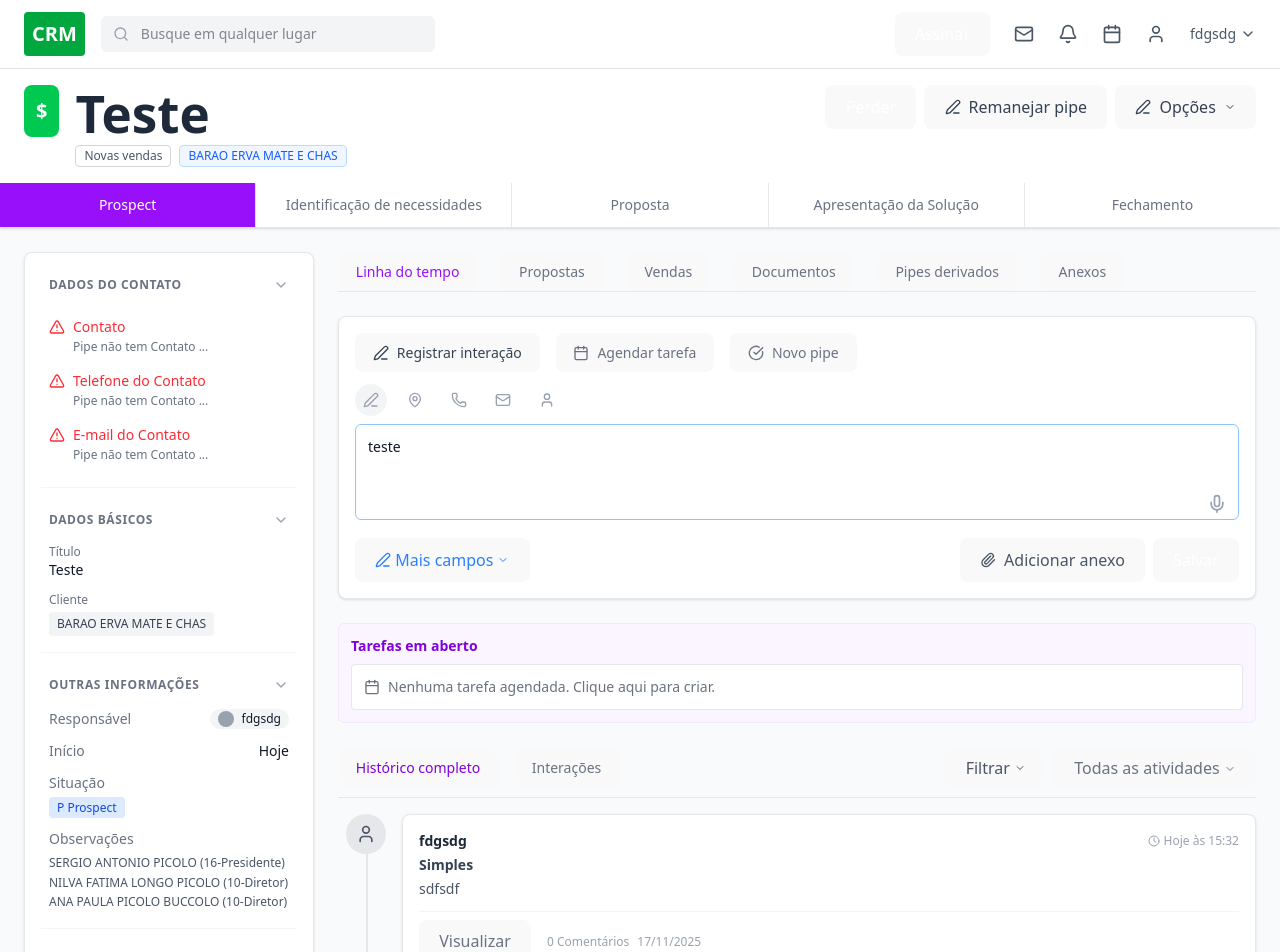
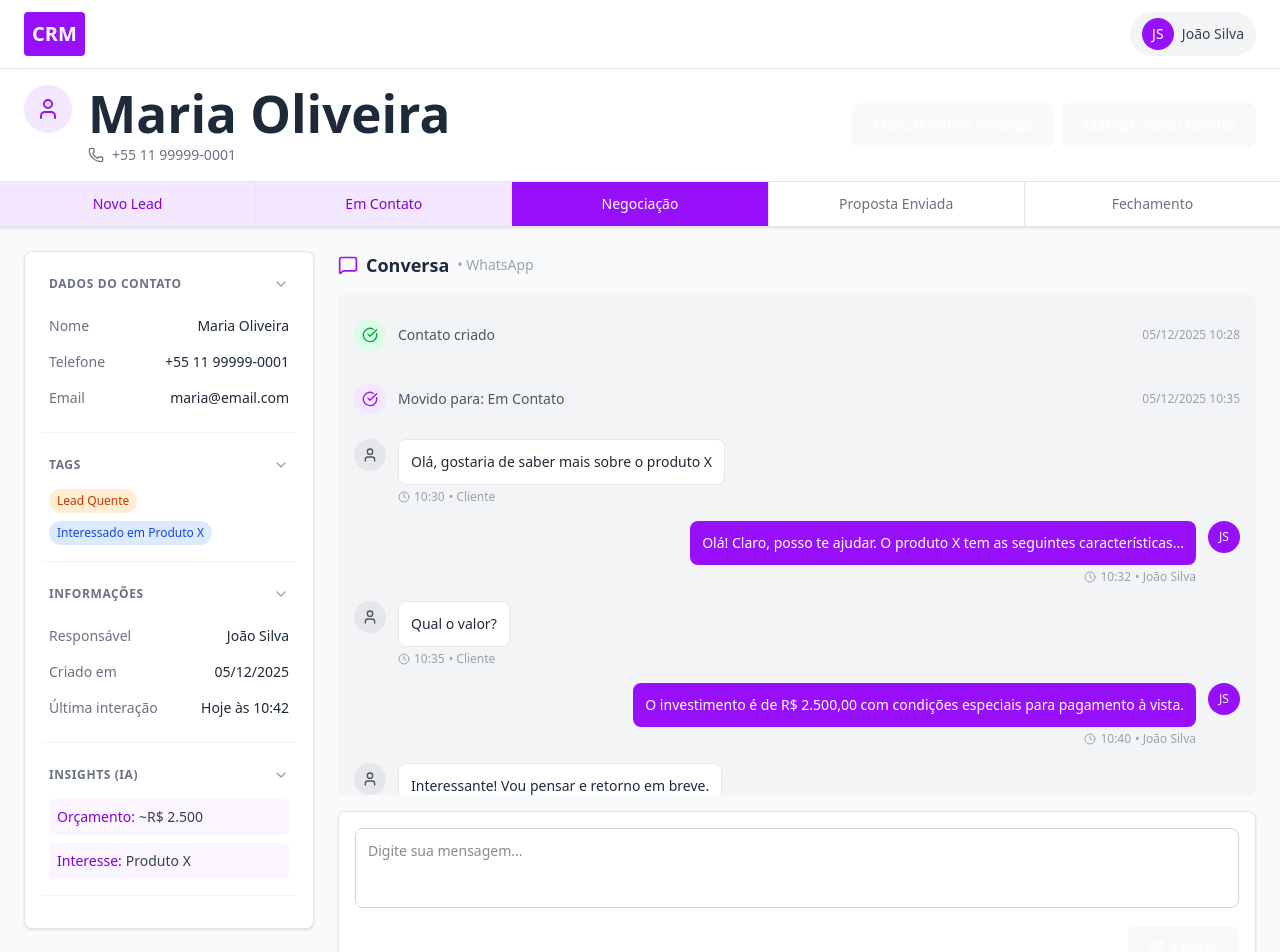
Before and after one commit to hmassareli/omni-channel-app, a React (Vite) app in the folder apps/web/: page / in a window 1280 px wide. Shown: the top 952 px of the page. Built offline with nearby package versions, Linux system fonts and the light colour scheme.

Commit message:
adicionar tela de histório do contato

```diff
--- a/apps/web/src/App.tsx
+++ b/apps/web/src/App.tsx
@@ -1,124 +1,86 @@
 import {
-  AlertTriangle,
-  Bell,
-  Calendar,
   CheckCircle,
   ChevronDown,
   Clock,
-  Mail,
-  MapPin,
-  Mic,
-  Paperclip,
-  PenLine,
+  MessageSquare,
   Phone,
-  Search,
+  Send,
   User,
 } from "lucide-react";
 import React from "react";
 
-// --- Componentes Menores (poderiam estar em arquivos separados) ---
+// --- Componentes ---
 
 const TopHeader = () => (
   <header className="flex items-center justify-between px-6 py-3 bg-white border-b border-gray-200">
-    <div className="flex items-center w-1/3">
-      <div className="bg-green-600 p-2 rounded text-white mr-4 font-bold">
-        {/* Logo Placeholder */}
+    <div className="flex items-center">
+      <div className="bg-purple-600 p-2 rounded text-white font-bold">
         <span className="text-xl">CRM</span>
-      </div>
-      <div className="relative w-full max-w-md">
-        <Search className="absolute left-3 top-2.5 h-4 w-4 text-gray-400" />
-        <input
-          type="text"
-          placeholder="Busque em qualquer lugar"
-          className="w-full pl-10 pr-4 py-2 bg-gray-100 rounded-md text-sm focus:outline-none focus:ring-2 focus:ring-purple-500"
-        />
       </div>
     </div>
 
-    <div className="flex items-center space-x-6 text-gray-600">
-      <button className="bg-purple-700 text-white px-4 py-1.5 rounded text-sm font-medium hover:bg-purple-800">
-        Assinar
-      </button>
-      <Mail className="h-5 w-5 cursor-pointer hover:text-gray-800" />
-      <Bell className="h-5 w-5 cursor-pointer hover:text-gray-800" />
-      <Calendar className="h-5 w-5 cursor-pointer hover:text-gray-800" />
-      <User className="h-5 w-5 cursor-pointer hover:text-gray-800" />
-      <div className="flex items-center cursor-pointer">
-        <span className="text-sm font-medium mr-1">fdgsdg</span>
-        <ChevronDown className="h-4 w-4" />
+    <div className="flex items-center gap-3">
+      <div className="flex items-center gap-2 px-3 py-1.5 rounded-full bg-gray-100 hover:bg-gray-200 cursor-pointer">
+        <div className="w-8 h-8 bg-purple-600 rounded-full flex items-center justify-center text-white text-sm font-medium">
+          JS
+        </div>
+        <span className="text-sm font-medium text-gray-700">João Silva</span>
       </div>
     </div>
   </header>
 );
 
-const DealHeader = ({ title, clientName }) => (
-  <div className="px-6 py-4 bg-white flex justify-between items-start">
+const ContactHeader = ({ contactName, phone }: { contactName: string; phone: string }) => (
+  <div className="px-6 py-4 bg-white flex justify-between items-center border-b border-gray-200">
     <div className="flex items-start gap-4">
-      <div className="bg-green-500 p-3 rounded-lg">
-        <span className="text-white font-bold text-xl">$</span>
+      <div className="w-12 h-12 bg-purple-100 rounded-full flex items-center justify-center">
+        <User className="w-6 h-6 text-purple-600" />
       </div>
       <div>
-        <h1 className="text-2xl font-semibold text-gray-800">{title}</h1>
-        <div className="flex gap-2 mt-1">
-          <span className="px-2 py-0.5 text-xs border border-gray-300 rounded text-gray-600 bg-white">
-            Novas vendas
-          </span>
-          <span className="px-2 py-0.5 text-xs border border-blue-200 text-blue-600 bg-blue-50 rounded flex items-center">
-            {clientName}
-          </span>
+        <h1 className="text-xl font-semibold text-gray-800">{contactName}</h1>
+        <div className="flex items-center gap-2 mt-1 text-gray-500 text-sm">
+          <Phone className="w-4 h-4" />
+          <span>{phone}</span>
         </div>
       </div>
     </div>
 
     <div className="flex gap-2">
       <button className="px-4 py-2 bg-red-500 text-white text-sm font-medium rounded hover:bg-red-600">
-        Perder
+        Marcar como Perdido
       </button>
-      <button className="px-4 py-2 border border-gray-300 text-gray-700 text-sm font-medium rounded hover:bg-gray-50 flex items-center gap-2">
-        <PenLine className="h-4 w-4" /> Remanejar pipe
-      </button>
-      <button className="px-4 py-2 border border-gray-300 text-gray-700 text-sm font-medium rounded hover:bg-gray-50 flex items-center gap-2">
-        <PenLine className="h-4 w-4" /> Opções{" "}
-        <ChevronDown className="h-3 w-3" />
+      <button className="px-4 py-2 bg-green-500 text-white text-sm font-medium rounded hover:bg-green-600">
+        Marcar como Ganho
       </button>
     </div>
   </div>
 );
 
-const PipelineSteps = () => {
-  const steps = [
-    "Prospect",
-    "Identificação de necessidades",
-    "Proposta",
-    "Apresentação da Solução",
-    "Fechamento",
-  ];
-  const currentStepIndex = 0; // Controla qual está ativo
-
+const PipelineSteps = ({ stages, currentStageIndex }: { stages: string[]; currentStageIndex: number }) => {
   return (
     <div className="flex w-full bg-white border-b border-gray-200">
-      {steps.map((step, index) => (
+      {stages.map((step, index) => (
         <div
           key={index}
           className={`
-            flex-1 py-3 text-center text-sm font-medium relative cursor-pointer
-            ${
-              index === currentStepIndex
-                ? "bg-purple-600 text-white"
+            flex-1 py-3 text-center text-sm font-medium cursor-pointer transition-colors
+            ${index === currentStageIndex
+              ? "bg-purple-600 text-white"
+              : index < currentStageIndex
+                ? "bg-purple-100 text-purple-700"
                 : "bg-white text-gray-500 hover:bg-gray-50"
             }
-            ${index < steps.length - 1 ? "border-r border-gray-200" : ""}
+            ${index < stages.length - 1 ? "border-r border-gray-200" : ""}
           `}
         >
           {step}
-          {/* Triângulo decorativo (CSS pseudo-element simulado) para efeito de seta poderia ser adicionado aqui */}
         </div>
       ))}
     </div>
   );
 };
 
-const SidebarSection = ({ title, children, defaultOpen = true }) => {
+const SidebarSection = ({ title, children, defaultOpen = true }: { title: string; children: React.ReactNode; defaultOpen?: boolean }) => {
   const [isOpen, setIsOpen] = React.useState(defaultOpen);
   return (
     <div className="mb-4 border-b border-gray-100 pb-4">
@@ -130,9 +92,7 @@ const SidebarSection = ({ title, children, defaultOpen = true }) => {
           {title}
         </h3>
         <ChevronDown
-          className={`h-4 w-4 text-gray-400 transition-transform ${
-            isOpen ? "" : "-rotate-90"
-          }`}
+          className={`h-4 w-4 text-gray-400 transition-transform ${isOpen ? "" : "-rotate-90"}`}
         />
       </div>
       {isOpen && <div className="mt-2 px-2">{children}</div>}
@@ -140,65 +100,72 @@ const SidebarSection = ({ title, children, defaultOpen = true }) => {
   );
 };
 
-const FieldRow = ({ label, value, alert }) => (
-  <div className="flex items-start py-2 text-sm">
-    {alert && (
-      <AlertTriangle className="h-4 w-4 text-red-500 mr-2 mt-0.5 shrink-0" />
-    )}
-    <div className="flex-1">
-      <span
-        className={`block ${
-          alert ? "text-red-500 font-medium" : "text-gray-800"
-        }`}
-      >
-        {label}
-      </span>
-      <span className="text-gray-500 text-xs block mt-0.5">
-        {value || (alert ? "Pipe não tem Contato ..." : "Adicionar ...")}
-      </span>
+const InfoRow = ({ label, value }: { label: string; value: string }) => (
+  <div className="flex justify-between items-center py-2 text-sm">
+    <span className="text-gray-500">{label}</span>
+    <span className="text-gray-800 font-medium">{value || "—"}</span>
+  </div>
+);
+
+const TagBadge = ({ label, color }: { label: string; color: string }) => (
+  <span className={`px-2 py-1 text-xs font-medium rounded-full ${color}`}>
+    {label}
+  </span>
+);
+
+const TimelineMessage = ({
+  sender,
+  time,
+  message,
+  isInbound
+}: {
+  sender: string;
+  time: string;
+  message: string;
+  isInbound: boolean;
+}) => (
+  <div className={`flex gap-3 mb-4 ${isInbound ? "" : "flex-row-reverse"}`}>
+    <div className={`w-8 h-8 rounded-full flex items-center justify-center shrink-0 ${
+      isInbound ? "bg-gray-200 text-gray-600" : "bg-purple-600 text-white"
+    }`}>
+      {isInbound ? <User className="h-4 w-4" /> : <span className="text-xs font-medium">JS</span>}
+    </div>
+
+    <div className={`max-w-[70%] ${isInbound ? "" : "text-right"}`}>
+      <div className={`inline-block p-3 rounded-lg ${
+        isInbound
+          ? "bg-white border border-gray-200 text-gray-800"
+          : "bg-purple-600 text-white"
+      }`}>
+        <p className="text-sm">{message}</p>
+      </div>
+      <div className={`flex items-center gap-1 mt-1 text-xs text-gray-400 ${isInbound ? "" : "justify-end"}`}>
+        <Clock className="h-3 w-3" />
+        <span>{time}</span>
+        <span>• {sender}</span>
+      </div>
     </div>
   </div>
 );
 
-const TimelineItem = ({ user, time, title, description, type }) => (
-  <div className="flex gap-4 mb-6 relative">
-    {/* Linha vertical conectora */}
-    <div className="absolute left-5 top-10 bottom-[-24px] w-0.5 bg-gray-200"></div>
-
-    <div
-      className={`w-10 h-10 rounded-full flex items-center justify-center shrink-0 z-10 ${
-        type === "create"
-          ? "bg-green-500 text-white"
-          : "bg-gray-200 text-gray-600"
-      }`}
-    >
-      {type === "create" ? (
-        <CheckCircle className="h-5 w-5" />
-      ) : (
-        <User className="h-5 w-5" />
-      )}
+const TimelineEvent = ({
+  time,
+  title,
+  type
+}: {
+  time: string;
+  title: string;
+  type: "create" | "stage_change";
+}) => (
+  <div className="flex items-center gap-3 mb-4 py-2">
+    <div className={`w-8 h-8 rounded-full flex items-center justify-center shrink-0 ${
+      type === "create" ? "bg-green-100 text-green-600" : "bg-purple-100 text-purple-600"
+    }`}>
+      <CheckCircle className="h-4 w-4" />
     </div>
-
-    <div className="bg-white p-4 rounded-lg border border-gray-200 shadow-sm w-full">
-      <div className="flex justify-between mb-1">
-        <span className="font-bold text-gray-800 text-sm">{user}</span>
-        <span className="text-xs text-gray-400 flex items-center gap-1">
-          <Clock className="h-3 w-3" /> {time}
-        </span>
-      </div>
-      <div className="text-sm font-semibold text-gray-700 mb-1">{title}</div>
-      {description && (
-        <div className="text-sm text-gray-600">{description}</div>
-      )}
-      <div className="mt-3 pt-2 border-t border-gray-100 flex gap-4">
-        <button className="text-xs text-gray-500 hover:text-blue-600">
-          Visualizar
-        </button>
-        <div className="flex gap-2 text-xs text-gray-400 items-center">
-          <span>0 Comentários</span>
-          <span>17/11/2025</span>
-        </div>
-      </div>
+    <div className="flex-1 flex items-center justify-between">
+      <span className="text-sm text-gray-600">{title}</span>
+      <span className="text-xs text-gray-400">{time}</span>
     </div>
   </div>
 );
@@ -206,199 +173,131 @@ const TimelineItem = ({ user, time, title, description, type }) => (
 // --- Layout Principal ---
 
 export default function CRMPage() {
+  const stages = [
+    "Novo Lead",
+    "Em Contato",
+    "Negociação",
+    "Proposta Enviada",
+    "Fechamento",
+  ];
+
+  const tags = [
+    { label: "Lead Quente", color: "bg-orange-100 text-orange-700" },
+    { label: "Interessado em Produto X", color: "bg-blue-100 text-blue-700" },
+  ];
+
+  const messages = [
+    { sender: "Cliente", time: "10:30", message: "Olá, gostaria de saber mais sobre o produto X", isInbound: true },
+    { sender: "João Silva", time: "10:32", message: "Olá! Claro, posso te ajudar. O produto X tem as seguintes características...", isInbound: false },
+    { sender: "Cliente", time: "10:35", message: "Qual o valor?", isInbound: true },
+    { sender: "João Silva", time: "10:40", message: "O investimento é de R$ 2.500,00 com condições especiais para pagamento à vista.", isInbound: false },
+    { sender: "Cliente", time: "10:42", message: "Interessante! Vou pensar e retorno em breve.", isInbound: true },
+  ];
+
   return (
     <div className="min-h-screen bg-gray-50 font-sans text-gray-900">
       <TopHeader />
 
-      {/* Área Branca do Header do Deal */}
       <div className="bg-white shadow-sm">
-        <DealHeader title="Teste" clientName="BARAO ERVA MATE E CHAS" />
-        <PipelineSteps />
+        <ContactHeader
+          contactName="Maria Oliveira"
+          phone="+55 11 99999-0001"
+        />
+        <PipelineSteps stages={stages} currentStageIndex={2} />
       </div>
 
-      {/* Grid Principal */}
-      <main className="max-w-[1600px] mx-auto p-6 grid grid-cols-12 gap-6">
-        {/* Sidebar Esquerda (Info) */}
+      <main className="w-full px-6 py-6 grid grid-cols-12 gap-6">
+        {/* Sidebar Esquerda */}
         <aside className="col-span-3 bg-white rounded-lg border border-gray-200 p-4 h-fit shadow-sm">
           <SidebarSection title="Dados do Contato">
-            <FieldRow label="Contato" value="" alert />
-            <FieldRow label="Telefone do Contato" value="" alert />
-            <FieldRow label="E-mail do Contato" value="" alert />
+            <InfoRow label="Nome" value="Maria Oliveira" />
+            <InfoRow label="Telefone" value="+55 11 99999-0001" />
+            <InfoRow label="Email" value="maria@email.com" />
           </SidebarSection>
 
-          <SidebarSection title="Dados Básicos">
-            <div className="space-y-3">
-              <div>
-                <label className="text-xs text-gray-500 block">Título</label>
-                <div className="text-sm font-medium">Teste</div>
-              </div>
-              <div>
-                <label className="text-xs text-gray-500 block">Cliente</label>
-                <span className="inline-block px-2 py-1 bg-gray-100 text-xs text-gray-700 rounded mt-1">
-                  BARAO ERVA MATE E CHAS
-                </span>
-              </div>
+          <SidebarSection title="Tags">
+            <div className="flex flex-wrap gap-2">
+              {tags.map((tag, i) => (
+                <TagBadge key={i} label={tag.label} color={tag.color} />
+              ))}
             </div>
           </SidebarSection>
 
-          <SidebarSection title="Outras Informações">
-            <div className="space-y-3 text-sm">
-              <div className="flex justify-between">
-                <span className="text-gray-500">Responsável</span>
-                <div className="flex items-center gap-2 bg-gray-100 px-2 py-0.5 rounded-full">
-                  <div className="w-4 h-4 bg-gray-400 rounded-full"></div>
-                  <span className="text-xs">fdgsdg</span>
-                </div>
+          <SidebarSection title="Informações">
+            <InfoRow label="Responsável" value="João Silva" />
+            <InfoRow label="Criado em" value="05/12/2025" />
+            <InfoRow label="Última interação" value="Hoje às 10:42" />
+          </SidebarSection>
+
+          <SidebarSection title="Insights (IA)">
+            <div className="space-y-2 text-sm">
+              <div className="p-2 bg-purple-50 rounded">
+                <span className="text-purple-700 font-medium">Orçamento:</span>
+                <span className="text-gray-700 ml-1">~R$ 2.500</span>
               </div>
-              <div className="flex justify-between">
-                <span className="text-gray-500">Início</span>
-                <span>Hoje</span>
-              </div>
-              <div>
-                <span className="text-gray-500 block mb-1">Situação</span>
-                <span className="bg-blue-100 text-blue-700 px-2 py-0.5 rounded text-xs font-medium">
-                  P Prospect
-                </span>
-              </div>
-              <div>
-                <span className="text-gray-500 block mb-1">Observações</span>
-                <p className="text-xs text-gray-600 leading-relaxed">
-                  SERGIO ANTONIO PICOLO (16-Presidente) NILVA FATIMA LONGO
-                  PICOLO (10-Diretor) ANA PAULA PICOLO BUCCOLO (10-Diretor)
-                </p>
+              <div className="p-2 bg-purple-50 rounded">
+                <span className="text-purple-700 font-medium">Interesse:</span>
+                <span className="text-gray-700 ml-1">Produto X</span>
               </div>
             </div>
           </SidebarSection>
         </aside>
 
-        {/* Conteúdo Central (Tabs e Timeline) */}
+        {/* Conteúdo Central */}
         <div className="col-span-9">
-          {/* Menu de Abas Superior */}
-          <nav className="flex space-x-6 border-b border-gray-200 mb-6 text-sm font-medium">
-            <button className="pb-3 border-b-2 border-purple-600 text-purple-600">
-              Linha do tempo
-            </button>
-            <button className="pb-3 border-b-2 border-transparent text-gray-500 hover:text-gray-700">
-              Propostas
-            </button>
-            <button className="pb-3 border-b-2 border-transparent text-gray-500 hover:text-gray-700">
-              Vendas
-            </button>
-            <button className="pb-3 border-b-2 border-transparent text-gray-500 hover:text-gray-700">
-              Documentos
-            </button>
-            <button className="pb-3 border-b-2 border-transparent text-gray-500 hover:text-gray-700">
-              Pipes derivados
-            </button>
-            <button className="pb-3 border-b-2 border-transparent text-gray-500 hover:text-gray-700">
-              Anexos
-            </button>
-          </nav>
+          {/* Header da Timeline */}
+          <div className="flex items-center gap-2 mb-4">
+            <MessageSquare className="w-5 h-5 text-purple-600" />
+            <h2 className="text-lg font-semibold text-gray-800">Conversa</h2>
+            <span className="text-sm text-gray-400">• WhatsApp</span>
+          </div>
 
-          {/* Caixa de Input de Interação */}
-          <div className="bg-white rounded-lg border border-gray-200 p-4 shadow-sm mb-6">
-            <div className="flex gap-4 mb-3 text-gray-500 text-sm">
-              <button className="flex items-center gap-2 text-gray-700 font-medium">
-                <PenLine className="w-4 h-4" /> Registrar interação
-              </button>
-              <button className="flex items-center gap-2 hover:text-gray-700">
-                <Calendar className="w-4 h-4" /> Agendar tarefa
-              </button>
-              <button className="flex items-center gap-2 hover:text-gray-700">
-                <CheckCircle className="w-4 h-4" /> Novo pipe
+          {/* Timeline de Mensagens */}
+          <div className="bg-gray-100 rounded-lg p-4 mb-4 min-h-[400px] max-h-[500px] overflow-y-auto">
+            <TimelineEvent
+              time="05/12/2025 10:28"
+              title="Contato criado"
+              type="create"
+            />
+
+            <TimelineEvent
+              time="05/12/2025 10:35"
+              title="Movido para: Em Contato"
+              type="stage_change"
+            />
+
+            {messages.map((msg, i) => (
+              <TimelineMessage
+                key={i}
+                sender={msg.sender}
+                time={msg.time}
+                message={msg.message}
+                isInbound={msg.isInbound}
+              />
+            ))}
+
+            <TimelineEvent
+              time="Hoje 10:45"
+              title="Movido para: Negociação"
+              type="stage_change"
+            />
+          </div>
+
+          {/* Caixa de Envio */}
+          <div className="bg-white rounded-lg border border-gray-200 p-4 shadow-sm">
+            <div className="relative">
+              <textarea
+                className="w-full border border-gray-300 rounded-lg p-3 text-sm h-20 focus:ring-2 focus:ring-purple-500 focus:border-purple-500 focus:outline-none resize-none"
+                placeholder="Digite sua mensagem..."
+              ></textarea>
+            </div>
+
+            <div className="flex justify-end mt-3">
+              <button className="bg-purple-600 text-white px-6 py-2 rounded-lg text-sm font-medium hover:bg-purple-700 flex items-center gap-2">
+                <Send className="w-4 h-4" />
+                Enviar
               </button>
             </div>
-
-            <div className="flex gap-3 mb-2 text-gray-400">
-              <div className="p-2 bg-gray-100 rounded-full">
-                <PenLine className="w-4 h-4" />
-              </div>
-              <div className="p-2 hover:bg-gray-100 rounded-full cursor-pointer">
-                <MapPin className="w-4 h-4" />
-              </div>
-              <div className="p-2 hover:bg-gray-100 rounded-full cursor-pointer">
-                <Phone className="w-4 h-4" />
-              </div>
-              <div className="p-2 hover:bg-gray-100 rounded-full cursor-pointer">
-                <Mail className="w-4 h-4" />
-              </div>
-              <div className="p-2 hover:bg-gray-100 rounded-full cursor-pointer">
-                <User className="w-4 h-4" />
-              </div>
-            </div>
-
-            <div className="relative">
-              <textarea
-                className="w-full border border-blue-300 rounded-md p-3 text-sm h-24 focus:ring-2 focus:ring-blue-200 focus:outline-none resize-none"
-                defaultValue="teste"
-              ></textarea>
-              <Mic className="absolute right-3 bottom-3 text-gray-400 w-5 h-5 cursor-pointer" />
-            </div>
-
-            <div className="flex justify-between items-center mt-3">
-              <button className="text-blue-500 text-sm font-medium flex items-center gap-1">
-                <PenLine className="w-4 h-4" /> Mais campos{" "}
-                <ChevronDown className="w-3 h-3" />
-              </button>
-              <div className="flex gap-2">
-                <button className="flex items-center gap-2 px-3 py-2 text-gray-600 hover:bg-gray-100 rounded text-sm border border-gray-200">
-                  <Paperclip className="w-4 h-4" /> Adicionar anexo
-                </button>
-                <button className="bg-blue-500 text-white px-6 py-2 rounded text-sm font-medium hover:bg-blue-600">
-                  Salvar
-                </button>
-              </div>
-            </div>
-          </div>
-
-          {/* Seção de Tarefas */}
-          <div className="bg-purple-50 rounded-md p-3 mb-6 border border-purple-100">
-            <h4 className="text-purple-700 text-sm font-bold mb-2">
-              Tarefas em aberto
-            </h4>
-            <div className="bg-white p-3 rounded border border-gray-200 text-sm text-gray-500 flex items-center gap-2">
-              <Calendar className="w-4 h-4" /> Nenhuma tarefa agendada. Clique
-              aqui para criar.
-            </div>
-          </div>
-
-          {/* Filtros do Histórico */}
-          <div className="flex justify-between items-center mb-4 border-b border-gray-200 pb-2">
-            <div className="flex gap-4 text-sm font-medium">
-              <button className="text-purple-700 border-b-2 border-purple-700 pb-2">
-                Histórico completo
-              </button>
-              <button className="text-gray-500 hover:text-gray-700 pb-2">
-                Interações
-              </button>
-            </div>
-            <div className="flex gap-2">
-              <button className="text-xs bg-gray-100 px-3 py-1 rounded text-gray-600 border border-gray-200 flex items-center gap-1">
-                Filtrar <ChevronDown className="w-3 h-3" />
-              </button>
-              <button className="text-xs text-gray-500 hover:text-gray-700">
-                Todas as atividades <ChevronDown className="w-3 h-3 inline" />
-              </button>
-            </div>
-          </div>
-
-          {/* Lista da Timeline */}
-          <div className="pl-2">
-            <TimelineItem
-              user="fdgsdg"
-              time="Hoje às 15:32"
-              title="Simples"
-              description="sdfsdf"
-              type="interaction"
-            />
-
-            <TimelineItem
-              user="fdgsdg"
-              time="Hoje às 15:31"
-              title="Pipe criado."
-              description=""
-              type="create"
-            />
           </div>
         </div>
       </main>
--- a/apps/web/src/index.css
+++ b/apps/web/src/index.css
@@ -25,10 +25,13 @@ a:hover {
 
 body {
   margin: 0;
-  display: flex;
-  place-items: center;
   min-width: 320px;
   min-height: 100vh;
+  width: 100%;
+}
+
+#root {
+  width: 100%;
 }
 
 h1 {
```
Also changed, not shown: 1 other file (tests, documents, lock files or other folders).
